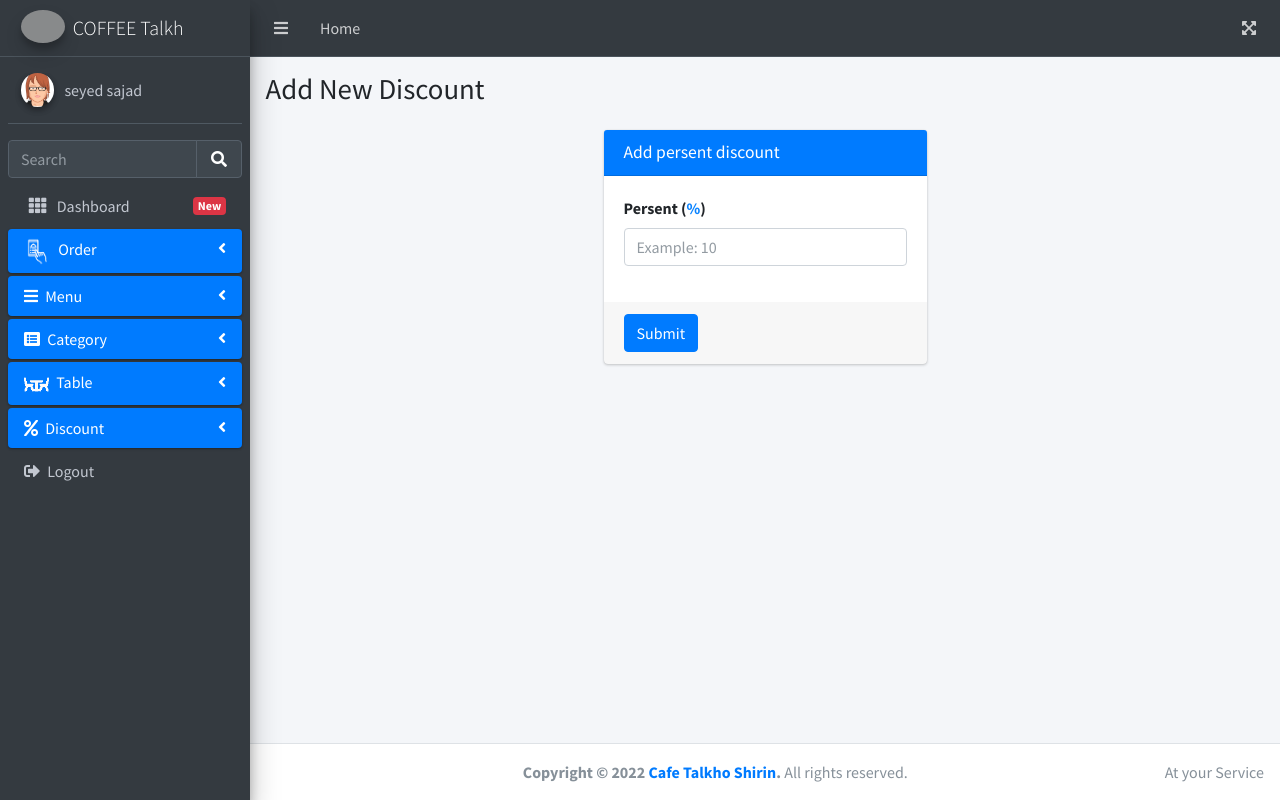
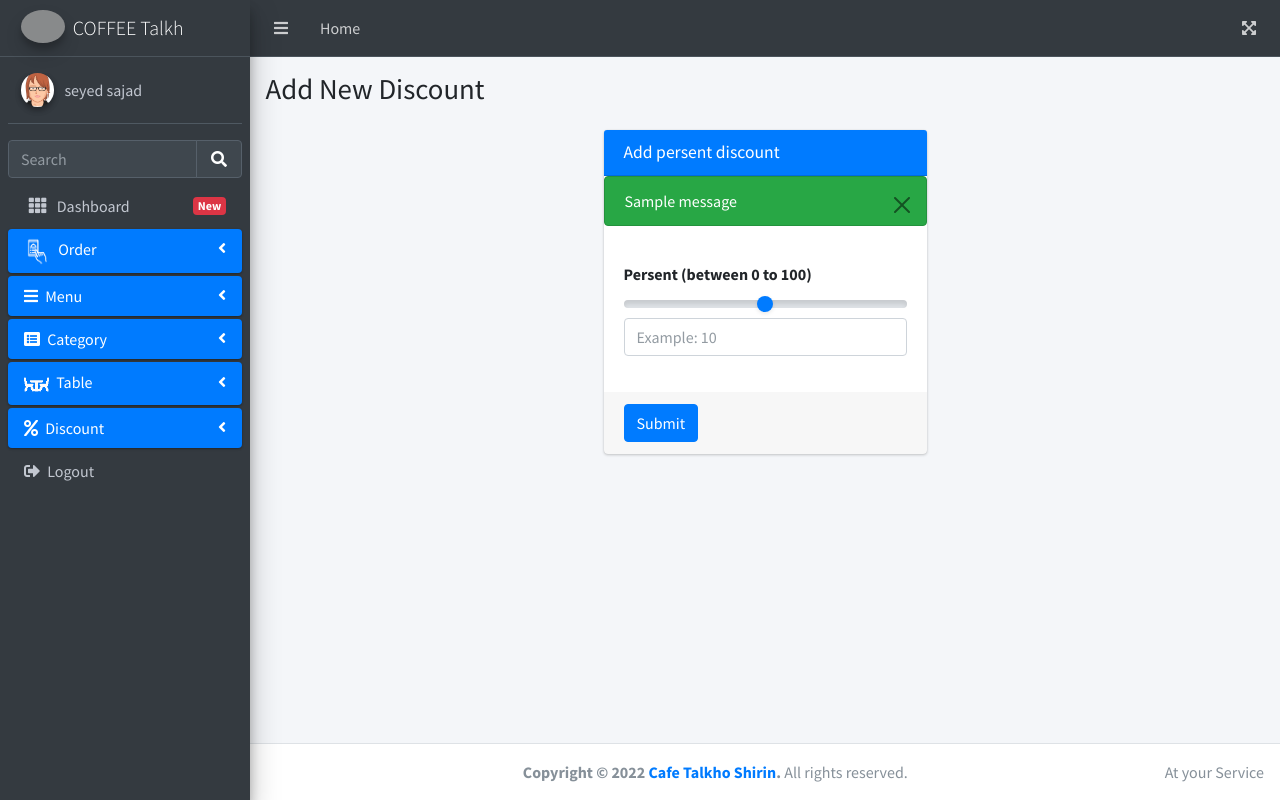
Before and after one commit to cybera3s/B-S-Cafe, a Flask app: page /cashier_panel/discount/new_discount in a window 1280 px wide. Run offline with Flask 2, Linux system fonts and the light colour scheme; one stand-in notice (Sample message) is shown; some libraries are stand-ins or nearby versions; grey boxes are pictures that could not be loaded.

Commit message:
try cash for cashier_add_discount

```diff
--- a/Cafe_project/templates/cashier/cashier_add_discount.html
+++ b/Cafe_project/templates/cashier/cashier_add_discount.html
@@ -31,10 +31,20 @@
               </div>
               <!-- form start -->
               <form action="{{ url_for('cashier_add_discount') }}" method="POST">
+              {% if get_flashed_messages() %}
+
+                    <div class="alert alert-success alert-dismissible fade show" role="alert">
+
+                                {{ get_flashed_messages()[0] }}
+                        <button type="button" class="btn-close" data-bs-dismiss="alert" aria-label="Close"></button>
+
+                    </div>
+                {% endif %}
                 <div class="card-body">
                   <div class="form-group">
-                      <label for="persentDiscount">Persent (<span class="persent">%</span>)</label>
-                    <input type="text" name="persentDiscount" class="form-control" id="persentDiscount" placeholder="Example: 10">
+                      <label for="persentDiscount">Persent (between 0 to 100)</label>
+                    <input type="range" name="persentDiscountrange" class="custom-range" id="customRange1" min="0" max="100" onchange="updateTextInput(this.value);">
+                    <input type="text" name="persentDiscount" class="form-control" id="textInput" placeholder="Example: 10">
                   </div>
                 </div>
                 <!-- /.card-body -->
@@ -52,4 +62,15 @@
     <!-- /.row -->
 {% endblock %}
 
-{% block extra_footer %}{% endblock %}
+{% block extra_footer %}
+<script>
+        var alertList = document.querySelectorAll('.alert')
+        alertList.forEach(function (alert) {
+          new bootstrap.Alert(alert)})
+    </script>
+<script>
+function updateTextInput(val) {
+          document.getElementById('textInput').value=val;
+        }
+</script>
+{% endblock %}
--- a/Cafe_project/views/cashier_add_discount.py
+++ b/Cafe_project/views/cashier_add_discount.py
@@ -10,7 +10,10 @@ def cashier_new_discount():
         disValue = request.form['persentDiscount']
 
         newDiscount = Discount(value=int(disValue))
-
-        db.create(newDiscount)
-        flash("Discount successfuly added!")
+        try:
+            db.create(newDiscount)
+            msg = "discount successfully added!"
+        except Exception as e :
+            msg = "The entered value is Duplicated!"
+        flash(msg)
         return redirect(request.url)
```
